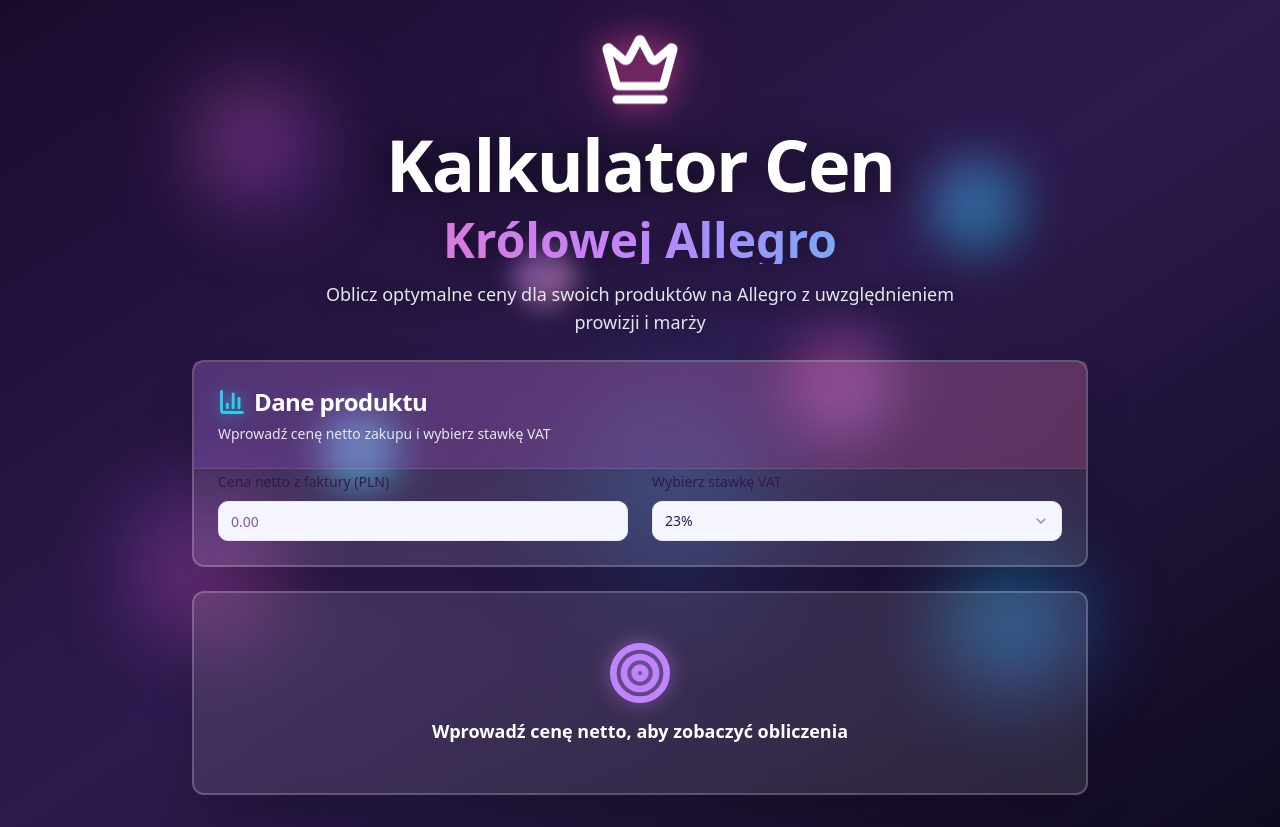
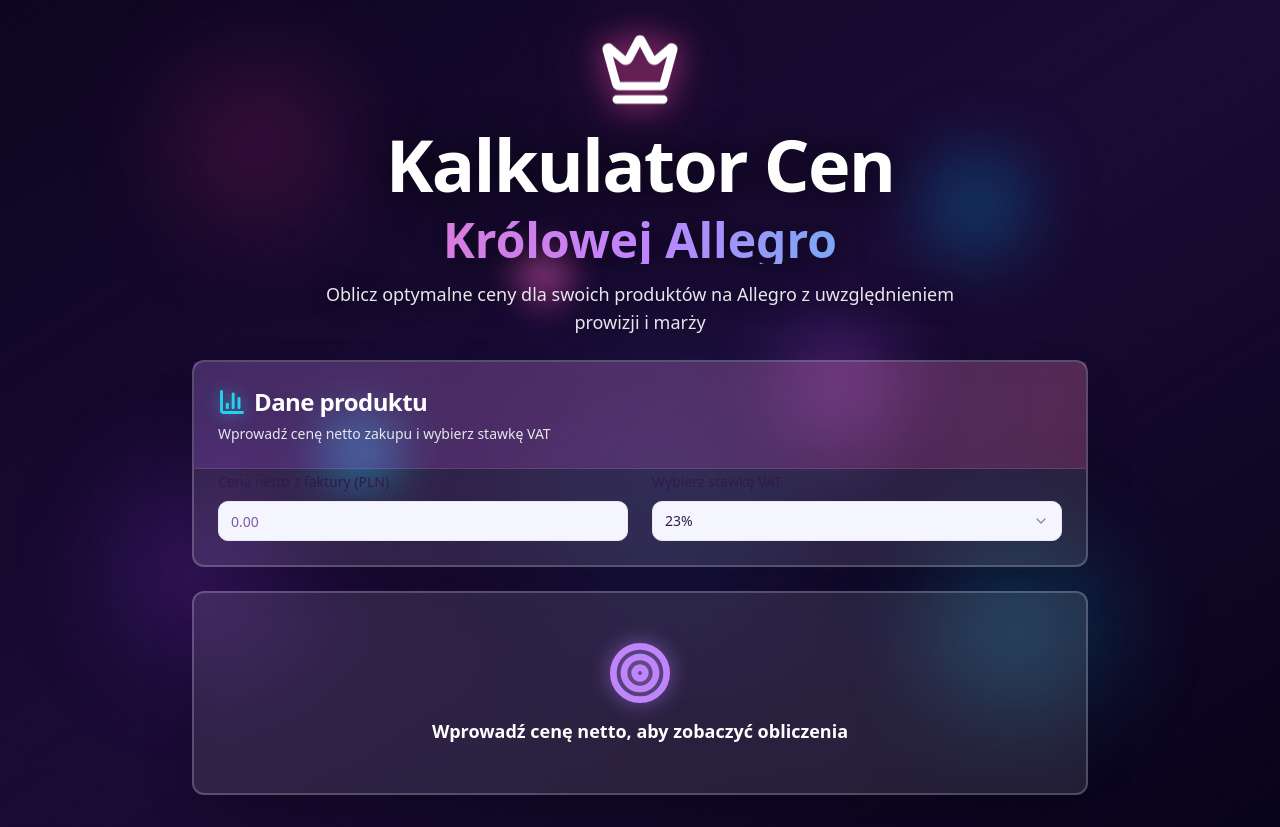
Before and after one commit to kspodymek/allegro-queen-calc, a React (Vite) app: page / in a window 1280 px wide. Built offline with nearby package versions, Linux system fonts and the light colour scheme; the HTML template or start-up script is replaced by a standard one.

Commit message:
Refine colors and background

```diff
--- a/src/components/PriceCalculator.tsx
+++ b/src/components/PriceCalculator.tsx
@@ -55,16 +55,16 @@ const PriceCalculator = () => {
   };
 
   return (
-    <div className="min-h-screen bg-gradient-to-br from-[#1a0b2e] via-[#2d1b4e] to-[#0f0a1f] py-8 px-4 relative overflow-hidden">
-      {/* Water droplet bokeh elements */}
-      <div className="absolute top-[10%] left-[15%] w-32 h-32 bg-gradient-to-br from-pink-400/40 to-purple-600/40 rounded-full blur-2xl animate-float" />
-      <div className="absolute top-[20%] right-[20%] w-24 h-24 bg-gradient-to-br from-blue-400/50 to-cyan-500/50 rounded-full blur-xl animate-float" style={{ animationDelay: '0.5s' }} />
-      <div className="absolute top-[60%] left-[10%] w-40 h-40 bg-gradient-to-br from-purple-500/35 to-pink-500/35 rounded-full blur-2xl animate-float" style={{ animationDelay: '1s' }} />
-      <div className="absolute bottom-[15%] right-[15%] w-36 h-36 bg-gradient-to-br from-cyan-400/45 to-blue-600/45 rounded-full blur-2xl animate-float" style={{ animationDelay: '1.5s' }} />
-      <div className="absolute top-[40%] right-[30%] w-28 h-28 bg-gradient-to-br from-pink-500/40 to-purple-400/40 rounded-full blur-xl animate-float" style={{ animationDelay: '2s' }} />
-      <div className="absolute bottom-[40%] left-[25%] w-20 h-20 bg-gradient-to-br from-blue-300/60 to-cyan-400/60 rounded-full blur-lg animate-float" style={{ animationDelay: '0.3s' }} />
-      <div className="absolute top-[30%] left-[40%] w-16 h-16 bg-gradient-to-br from-purple-400/50 to-pink-300/50 rounded-full blur-md animate-float" style={{ animationDelay: '1.8s' }} />
-      <div className="absolute bottom-[30%] right-[40%] w-44 h-44 bg-gradient-to-br from-cyan-500/30 to-blue-500/30 rounded-full blur-3xl animate-float" style={{ animationDelay: '2.5s' }} />
+    <div className="min-h-screen bg-gradient-to-br from-[#0d0621] via-[#1a0b35] to-[#08041a] py-8 px-4 relative overflow-hidden">
+      {/* Water droplet bokeh elements - exact colors from reference image */}
+      <div className="absolute top-[10%] left-[15%] w-32 h-32 bg-[radial-gradient(circle,_#ec4899_0%,_#db2777_50%,_transparent_100%)] opacity-40 rounded-full blur-3xl animate-float" />
+      <div className="absolute top-[20%] right-[20%] w-24 h-24 bg-[radial-gradient(circle,_#06b6d4_0%,_#0284c7_50%,_transparent_100%)] opacity-50 rounded-full blur-2xl animate-float" style={{ animationDelay: '0.5s' }} />
+      <div className="absolute top-[60%] left-[10%] w-40 h-40 bg-[radial-gradient(circle,_#a855f7_0%,_#9333ea_50%,_transparent_100%)] opacity-35 rounded-full blur-3xl animate-float" style={{ animationDelay: '1s' }} />
+      <div className="absolute bottom-[15%] right-[15%] w-36 h-36 bg-[radial-gradient(circle,_#22d3ee_0%,_#06b6d4_50%,_transparent_100%)] opacity-45 rounded-full blur-3xl animate-float" style={{ animationDelay: '1.5s' }} />
+      <div className="absolute top-[40%] right-[30%] w-28 h-28 bg-[radial-gradient(circle,_#ec4899_0%,_#a855f7_50%,_transparent_100%)] opacity-40 rounded-full blur-2xl animate-float" style={{ animationDelay: '2s' }} />
+      <div className="absolute bottom-[40%] left-[25%] w-20 h-20 bg-[radial-gradient(circle,_#3b82f6_0%,_#06b6d4_50%,_transparent_100%)] opacity-60 rounded-full blur-xl animate-float" style={{ animationDelay: '0.3s' }} />
+      <div className="absolute top-[30%] left-[40%] w-16 h-16 bg-[radial-gradient(circle,_#c084fc_0%,_#ec4899_50%,_transparent_100%)] opacity-50 rounded-full blur-lg animate-float" style={{ animationDelay: '1.8s' }} />
+      <div className="absolute bottom-[30%] right-[40%] w-44 h-44 bg-[radial-gradient(circle,_#06b6d4_0%,_#3b82f6_50%,_transparent_100%)] opacity-30 rounded-full blur-[100px] animate-float" style={{ animationDelay: '2.5s' }} />
 
       <div className="max-w-4xl mx-auto space-y-6 relative z-10">
         <div className="text-center space-y-4 animate-fade-in">
--- a/src/index.css
+++ b/src/index.css
@@ -65,42 +65,42 @@ All colors MUST be HSL.
   }
 
   .dark {
-    --background: 270 50% 10%;
-    --foreground: 240 30% 95%;
+    --background: 263 85% 8%;
+    --foreground: 0 0% 100%;
 
-    --card: 270 40% 15%;
-    --card-foreground: 240 30% 95%;
+    --card: 263 70% 12%;
+    --card-foreground: 0 0% 100%;
 
-    --popover: 270 40% 15%;
-    --popover-foreground: 240 30% 95%;
+    --popover: 263 70% 12%;
+    --popover-foreground: 0 0% 100%;
 
-    --primary: 320 85% 55%;
+    --primary: 330 81% 60%;
     --primary-foreground: 0 0% 100%;
 
-    --secondary: 280 70% 50%;
+    --secondary: 263 70% 15%;
     --secondary-foreground: 0 0% 100%;
 
-    --muted: 270 40% 15%;
-    --muted-foreground: 240 20% 70%;
+    --muted: 263 50% 20%;
+    --muted-foreground: 0 0% 85%;
 
-    --accent: 180 75% 45%;
+    --accent: 192 91% 55%;
     --accent-foreground: 0 0% 100%;
 
     --destructive: 0 84% 60%;
     --destructive-foreground: 0 0% 100%;
 
-    --border: 270 30% 25%;
-    --input: 270 30% 20%;
-    --ring: 320 85% 55%;
+    --border: 263 40% 25%;
+    --input: 263 40% 20%;
+    --ring: 330 81% 60%;
 
-    --profit: 150 70% 45%;
+    --profit: 192 91% 55%;
     --profit-foreground: 0 0% 100%;
 
-    --cost: 280 70% 55%;
+    --cost: 330 81% 60%;
     --cost-foreground: 0 0% 100%;
 
-    --gradient-bg: linear-gradient(135deg, hsl(320 70% 20%) 0%, hsl(280 65% 18%) 20%, hsl(240 70% 20%) 40%, hsl(180 70% 18%) 60%, hsl(45 60% 22%) 80%, hsl(30 65% 20%) 100%);
-    --gradient-title: linear-gradient(135deg, hsl(320 85% 60%) 0%, hsl(280 80% 65%) 25%, hsl(240 85% 65%) 50%, hsl(180 85% 55%) 75%, hsl(45 95% 60%) 100%);
+    --gradient-bg: linear-gradient(135deg, hsl(263, 85%, 8%) 0%, hsl(280, 75%, 12%) 50%, hsl(250, 85%, 6%) 100%);
+    --gradient-title: linear-gradient(90deg, hsl(330, 81%, 60%), hsl(280, 70%, 65%), hsl(192, 91%, 55%));
     --sidebar-background: 240 5.9% 10%;
     --sidebar-foreground: 240 4.8% 95.9%;
     --sidebar-primary: 224.3 76.3% 48%;
```
